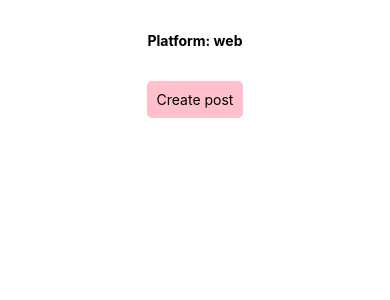
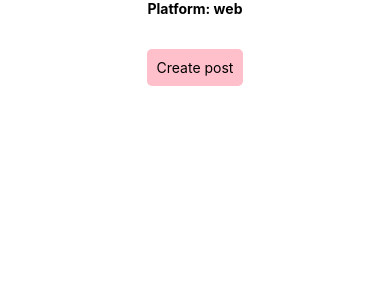
Before and after one commit to adhorodyski/rn-crossplatform-storage, a React Native app: screen / in a window 390 px wide. Shown: the top 300 px of the page. Built offline with nearby package versions, Linux system fonts and the light colour scheme.

Commit message:
fix: native builds

```diff
--- a/App.tsx
+++ b/App.tsx
@@ -1,5 +1,5 @@
 import { StatusBar } from "expo-status-bar";
-import { StyleSheet, View, Text, Platform } from "react-native";
+import { StyleSheet, View, Text, Platform, SafeAreaView } from "react-native";
 import { QueryClientProvider } from "@tanstack/react-query";
 import { queryClient } from "./src/lib/queryClient";
 import { PostsList } from "./src/PostsList";
@@ -8,7 +8,7 @@ import { CreatePost } from "./src/CreatePost";
 export default function App() {
   return (
     <QueryClientProvider client={queryClient}>
-      <View style={styles.container}>
+      <SafeAreaView style={styles.container}>
         <Text style={styles.platform}>Platform: {Platform.OS}</Text>
 
         <View style={styles.actionWrapper}>
@@ -16,9 +16,9 @@ export default function App() {
         </View>
 
         <PostsList />
-      </View>
 
-      <StatusBar style="auto" />
+        <StatusBar style="auto" />
+      </SafeAreaView>
     </QueryClientProvider>
   );
 }
--- a/app.json
+++ b/app.json
@@ -15,13 +15,15 @@
       "**/*"
     ],
     "ios": {
-      "supportsTablet": true
+      "supportsTablet": true,
+      "bundleIdentifier": "com.adhorodyski.crossplatformoffline"
     },
     "android": {
       "adaptiveIcon": {
         "foregroundImage": "./assets/adaptive-icon.png",
         "backgroundColor": "#ffffff"
-      }
+      },
+      "package": "com.adhorodyski.crossplatformoffline"
     },
     "web": {
       "favicon": "./assets/favicon.png"
```
Also changed, not shown: package.json (+4 -3 lines), 70 other files (tests, documents, lock files or other folders).
